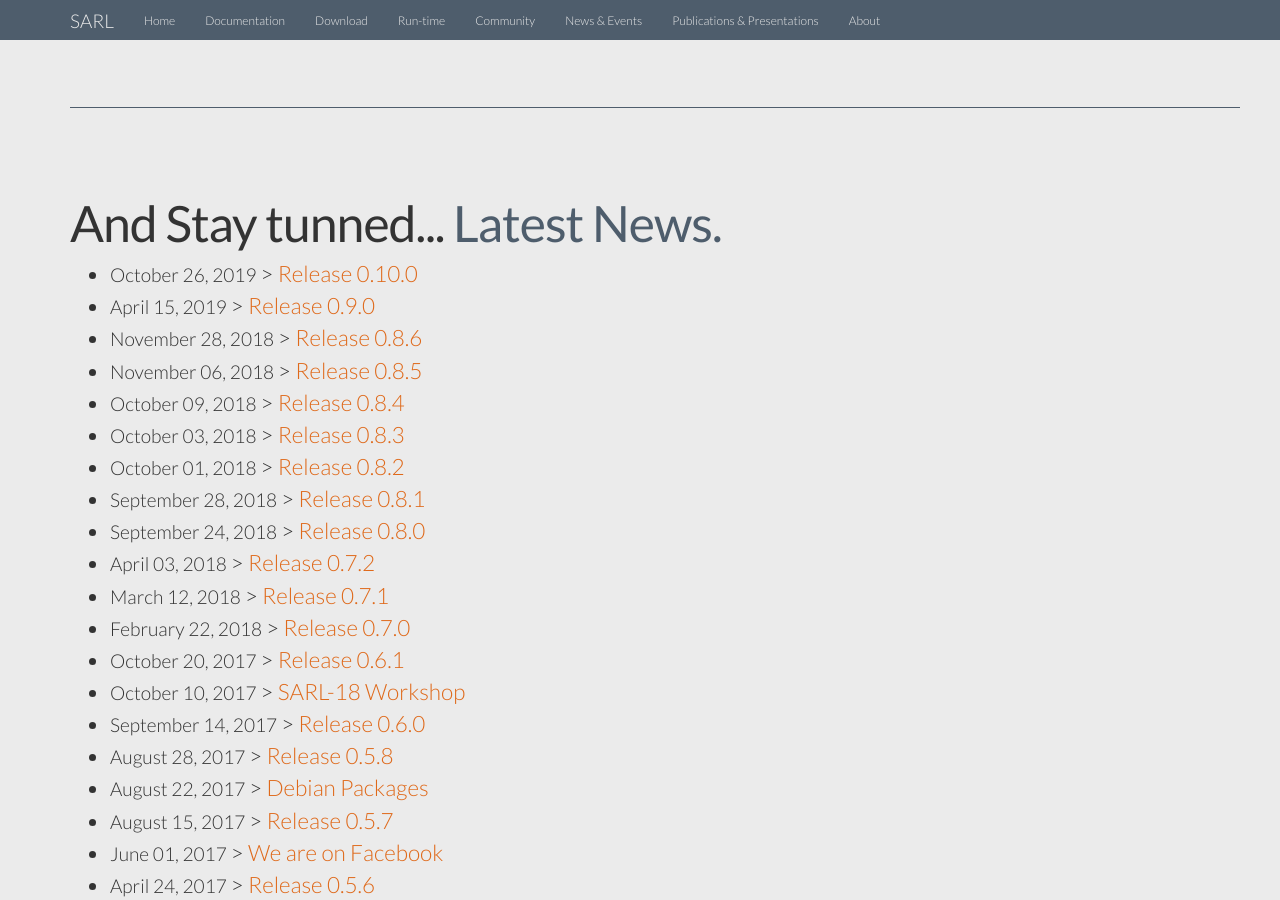
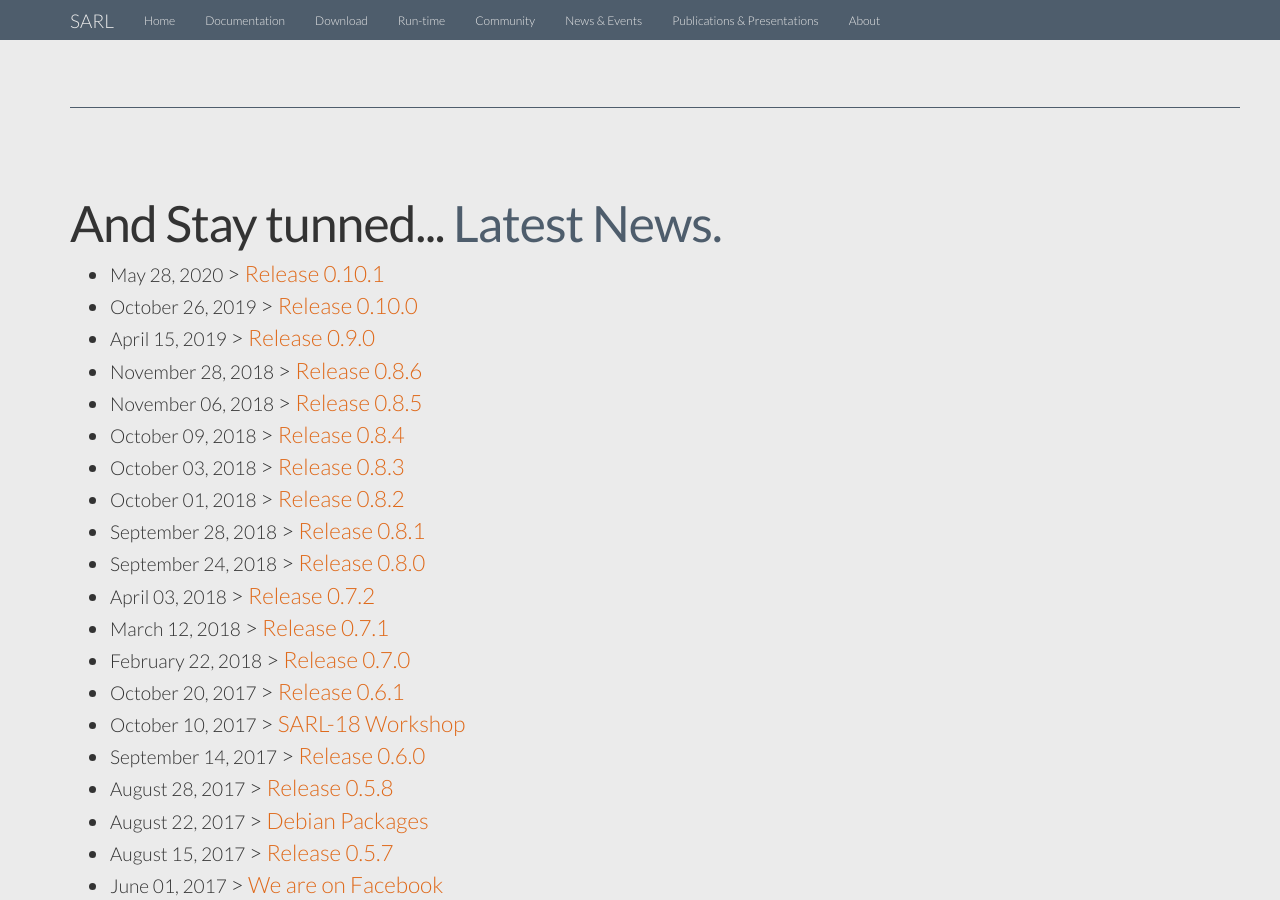
Before and after one commit to sarl/sarl-jekyll-website, a Jekyll site: the page built from index.html, in a window 1280 px wide and 900 px high, scrolled down 3043 px. Built offline with Jekyll 4.4.1, drawn with Linux system fonts in a browser that asks for light colours; a style sheet for code colours, icons or effects is not loaded.

Commit message:
Release 0.10.1
Signed-off-by: Stéphane Galland <galland@arakhne.org>

```diff
--- a/_config.yml
+++ b/_config.yml
@@ -98,23 +98,23 @@
 gitter_room: sarl/Lobby
 
 # Download information for SARL products
-sarl_copyright_year: 2019
-sarl_stable_version: 0.10.0
+sarl_copyright_year: 2020
+sarl_stable_version: 0.10.1
 sarl_unstable_version: 0.11.0
-janus_stable_version: 2.0.10.0
+janus_stable_version: 2.0.10.1
 sarl_stable_download:
   win64:
-    product: "http://maven.sarl.io/io/sarl/io.sarl.lang.updatesite/0.10.0/io.sarl.lang.updatesite-0.10.0-win32.win32.x86_64.zip"
-    md5: "http://maven.sarl.io/io/sarl/io.sarl.lang.updatesite/0.10.0/io.sarl.lang.updatesite-0.10.0-win32.win32.x86_64.zip.md5"
-    sha1: "http://maven.sarl.io/io/sarl/io.sarl.lang.updatesite/0.10.0/io.sarl.lang.updatesite-0.10.0-win32.win32.x86_64.zip.sha1"
+    product: "http://maven.sarl.io/io/sarl/io.sarl.lang.updatesite/0.10.1/io.sarl.lang.updatesite-0.10.1-win32.win32.x86_64.zip"
+    md5: "http://maven.sarl.io/io/sarl/io.sarl.lang.updatesite/0.10.1/io.sarl.lang.updatesite-0.10.1-win32.win32.x86_64.zip.md5"
+    sha1: "http://maven.sarl.io/io/sarl/io.sarl.lang.updatesite/0.10.1/io.sarl.lang.updatesite-0.10.1-win32.win32.x86_64.zip.sha1"
   linux64:
-    product: http://maven.sarl.io/io/sarl/io.sarl.lang.updatesite/0.10.0/io.sarl.lang.updatesite-0.10.0-linux.gtk.x86_64.zip
-    md5: http://maven.sarl.io/io/sarl/io.sarl.lang.updatesite/0.10.0/io.sarl.lang.updatesite-0.10.0-linux.gtk.x86_64.zip.md5
-    sha1: http://maven.sarl.io/io/sarl/io.sarl.lang.updatesite/0.10.0/io.sarl.lang.updatesite-0.10.0-linux.gtk.x86_64.zip.sha1
+    product: http://maven.sarl.io/io/sarl/io.sarl.lang.updatesite/0.10.1/io.sarl.lang.updatesite-0.10.1-linux.gtk.x86_64.zip
+    md5: http://maven.sarl.io/io/sarl/io.sarl.lang.updatesite/0.10.1/io.sarl.lang.updatesite-0.10.1-linux.gtk.x86_64.zip.md5
+    sha1: http://maven.sarl.io/io/sarl/io.sarl.lang.updatesite/0.10.1/io.sarl.lang.updatesite-0.10.1-linux.gtk.x86_64.zip.sha1
   mac64:
-    product: http://maven.sarl.io/io/sarl/io.sarl.lang.updatesite/0.10.0/io.sarl.lang.updatesite-0.10.0-macosx.cocoa.x86_64.zip
-    md5: http://maven.sarl.io/io/sarl/io.sarl.lang.updatesite/0.10.0/io.sarl.lang.updatesite-0.10.0-macosx.cocoa.x86_64.zip.md5
-    sha1: http://maven.sarl.io/io/sarl/io.sarl.lang.updatesite/0.10.0/io.sarl.lang.updatesite-0.10.0-macosx.cocoa.x86_64.zip.sha1
+    product: http://maven.sarl.io/io/sarl/io.sarl.lang.updatesite/0.10.1/io.sarl.lang.updatesite-0.10.1-macosx.cocoa.x86_64.zip
+    md5: http://maven.sarl.io/io/sarl/io.sarl.lang.updatesite/0.10.1/io.sarl.lang.updatesite-0.10.1-macosx.cocoa.x86_64.zip.md5
+    sha1: http://maven.sarl.io/io/sarl/io.sarl.lang.updatesite/0.10.1/io.sarl.lang.updatesite-0.10.1-macosx.cocoa.x86_64.zip.sha1
 sarl_unstable_download:
   win64: "http://updates.sarl.io/products/eclipse-sarl-unstable.win32.win32.x86_64.zip"
   linux64: "http://updates.sarl.io/products/eclipse-sarl-unstable.linux.gtk.x86_64.zip"
```
Also changed, not shown: _posts/2020-05-28-release-0.10.1.md (added, +8 -0 lines), download/changes_0.10.1.md (added, +17 -0 lines).
